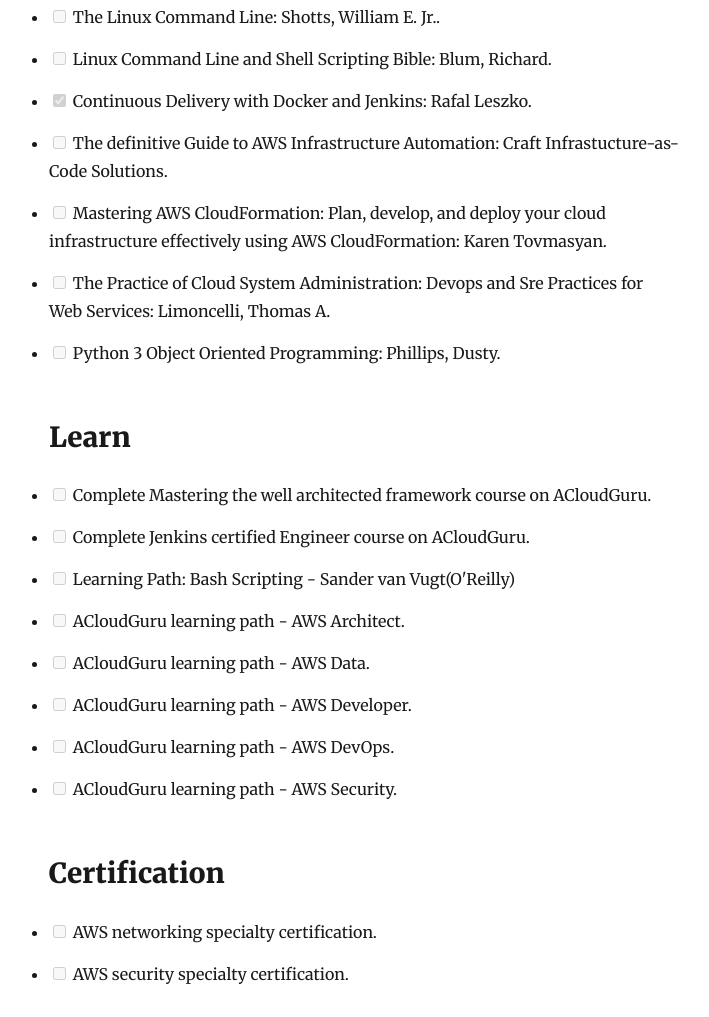
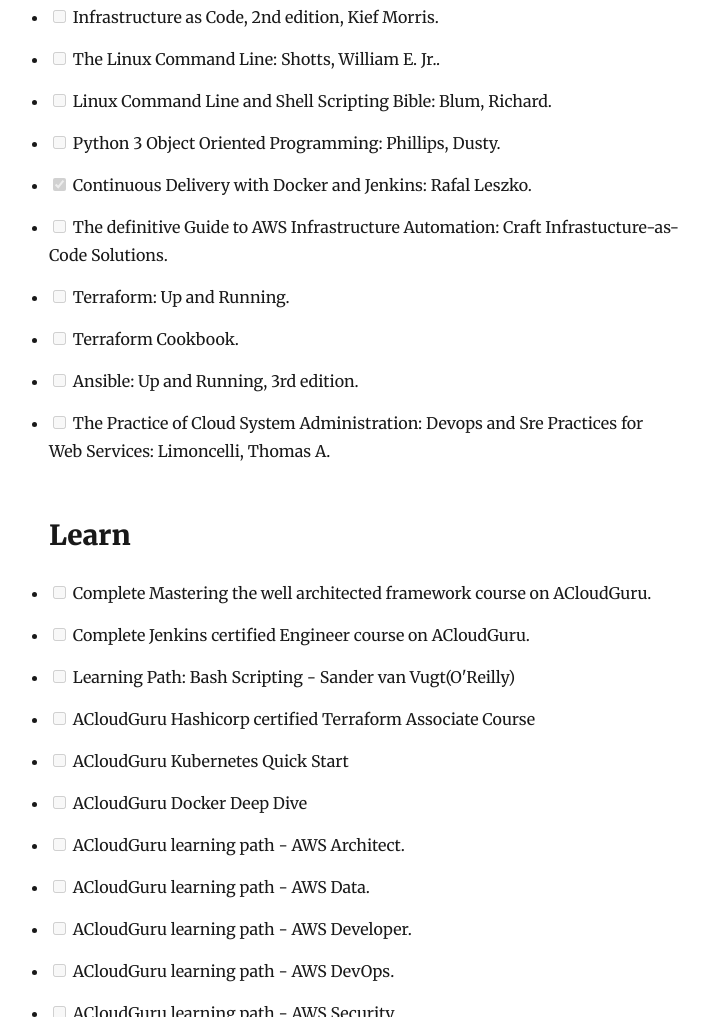
Before and after one commit to jojinkb/gatsby-blog, a Gatsby site: page /goals-2021/ in a window 1280 px wide. Shown: the part 475-1492 px from the top of the page, without its empty margins (276-985 px from the left). Built offline with nearby package versions, Linux system fonts and the light colour scheme; Gatsby itself is replaced by a stand-in of ours; some packages are replaced by stand-ins of ours.

Commit message:
Update goals and books

```diff
--- a/content/blog/goals-2021/index.md
+++ b/content/blog/goals-2021/index.md
@@ -9,19 +9,25 @@ Better late than never. My goals for what is left of 2021. I think this is an am
 
 This has the added benefit of contributing towards [my annual goodreads reading challenge](https://www.goodreads.com/user_challenges/28524825 "Jojin's 2021 goodreads reading challenge") (4/20)
 
+- [ ] Infrastructure as Code, 2nd edition, Kief Morris.
 - [ ] The Linux Command Line: Shotts, William E. Jr..
 - [ ] Linux Command Line and Shell Scripting Bible: Blum, Richard.
+- [ ] Python 3 Object Oriented Programming: Phillips, Dusty.
 - [X] Continuous Delivery with Docker and Jenkins: Rafal Leszko.
 - [ ] The definitive Guide to AWS Infrastructure Automation: Craft Infrastucture-as-Code Solutions.
-- [ ] Mastering AWS CloudFormation: Plan, develop, and deploy your cloud infrastructure effectively using AWS CloudFormation: Karen Tovmasyan.
+- [ ] Terraform: Up and Running.
+- [ ] Terraform Cookbook.
+- [ ] Ansible: Up and Running, 3rd edition.
 - [ ] The Practice of Cloud System Administration: Devops and Sre Practices for Web Services: Limoncelli, Thomas A.
-- [ ] Python 3 Object Oriented Programming: Phillips, Dusty.
 
 ## Learn
 
 - [ ] Complete Mastering the well architected framework course on ACloudGuru.
 - [ ] Complete Jenkins certified Engineer course on ACloudGuru.
 - [ ] Learning Path: Bash Scripting - Sander van Vugt(O'Reilly)
+- [ ] ACloudGuru Hashicorp certified Terraform Associate Course
+- [ ] ACloudGuru Kubernetes Quick Start
+- [ ] ACloudGuru Docker Deep Dive
 - [ ] ACloudGuru learning path - AWS Architect.
 - [ ] ACloudGuru learning path - AWS Data.
 - [ ] ACloudGuru learning path - AWS Developer.
```
